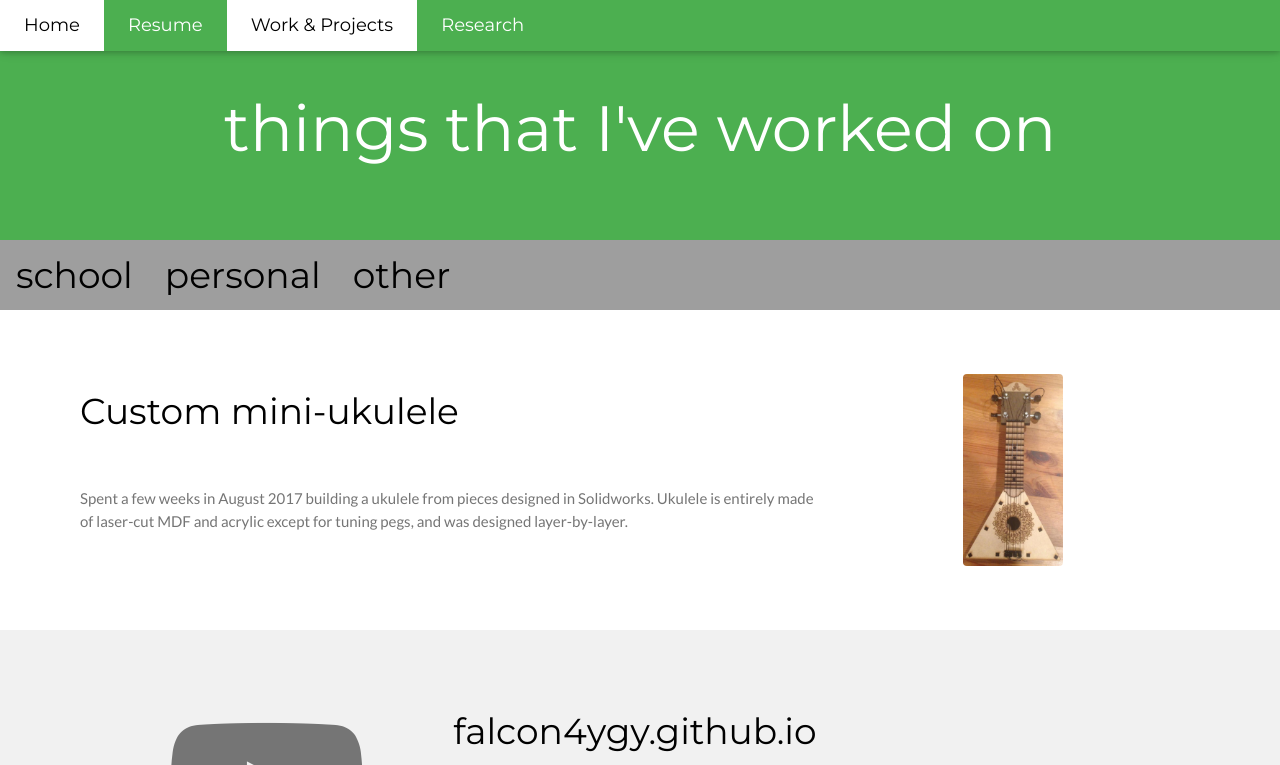
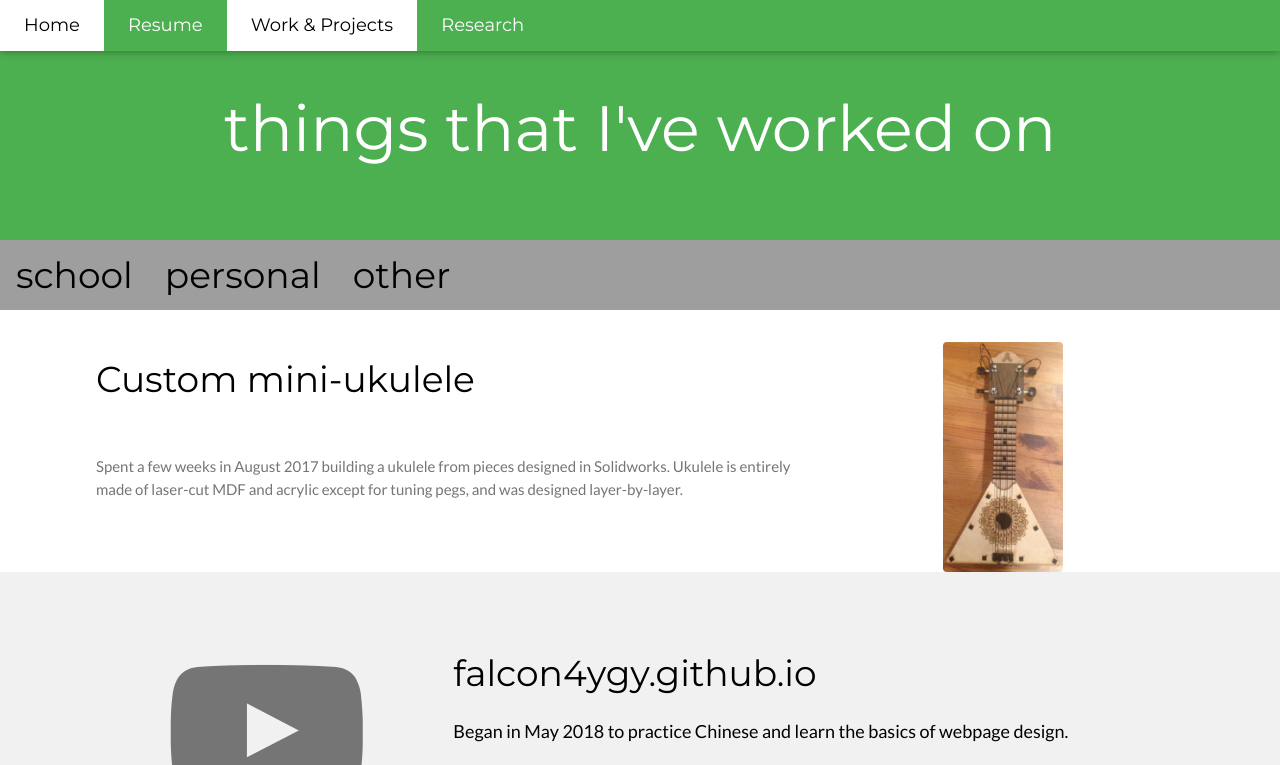
Before and after one commit to absentmindless/personal-webpage, a plain HTML site: page works/index.html in a window 1280 px wide. Both pictures are taken after a click on the button "personal". Shown: the top 765 px of the page. Drawn offline with Linux system fonts and the light colour scheme.

Commit message:
Update index.html

```diff
--- a/works/index.html
+++ b/works/index.html
@@ -105,8 +105,8 @@ body,h1,h2,h3,h4,h5,h6 {font-family: "Lato", sans-serif}
 
 <!-- ----------------------- PERSONAL ---------------------------->
 <div id="personal" class="pcat" style="display:none">
-<div class="w3-row-padding w3-padding-64 w3-container">
-  <div style="padding:0px 64px">
+<div class="w3-row-padding w3-container">
+  <div style="padding:32px 80px">
     <div class="w3-twothird">
       <h1>Custom mini-ukulele</h1>
       <h5 style="padding:8px 0px 16px 0px"></h5>
@@ -114,7 +114,7 @@ body,h1,h2,h3,h4,h5,h6 {font-family: "Lato", sans-serif}
         Ukulele is entirely made of laser-cut MDF and acrylic except for tuning pegs, and was designed layer-by-layer.</p>
     </div>
     <div class="w3-third w3-center">
-      <img src="/ukuleleabsgit.PNG" width="100" height="250" class="w3-image w3-round" alt="laser-cut ukulele">
+      <img src="/ukuleleabsgit.PNG" width="120" height="300" class="w3-image w3-round" alt="laser-cut ukulele">
     </div>
   </div>
 </div>
@@ -140,8 +140,8 @@ body,h1,h2,h3,h4,h5,h6 {font-family: "Lato", sans-serif}
 
 <div id="other" class="pcat" style="display:none">
 <!-- Second Grid -->
-<div class="w3-row-padding w3-light-grey w3-container">
-  <div style="padding:32px 80px">
+<div class="w3-row-padding w3-padding-32 w3-light-grey w3-container">
+  <div style="padding:0px 80px">
     <div class="w3-twothird">
       <h1>ESE 112</h1>
       <h5 style="padding:8px 0px 16px 0px">Recruited to help design a new freshman electromagnetics class, wrote labs and designed experiments.</h5>
```
